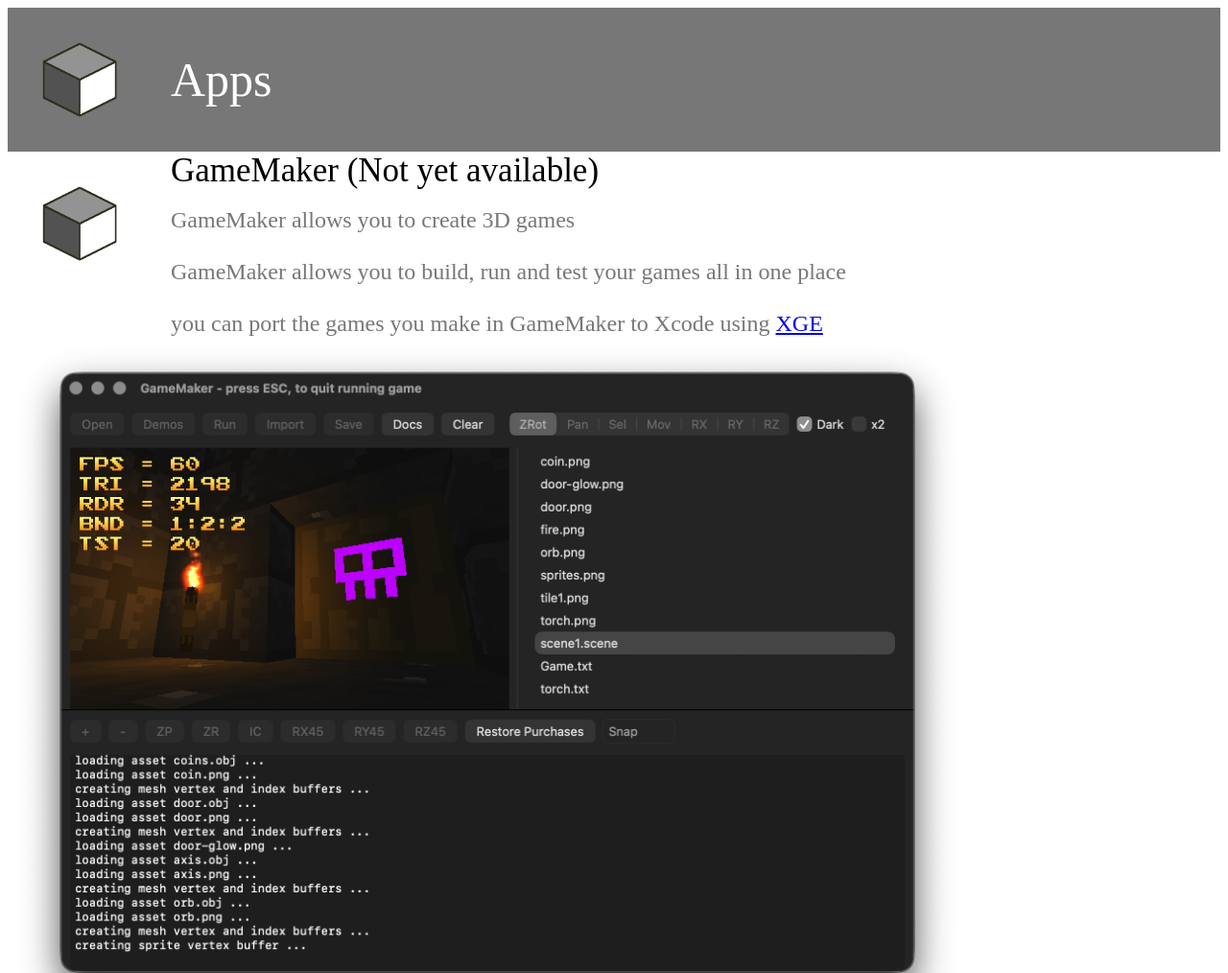
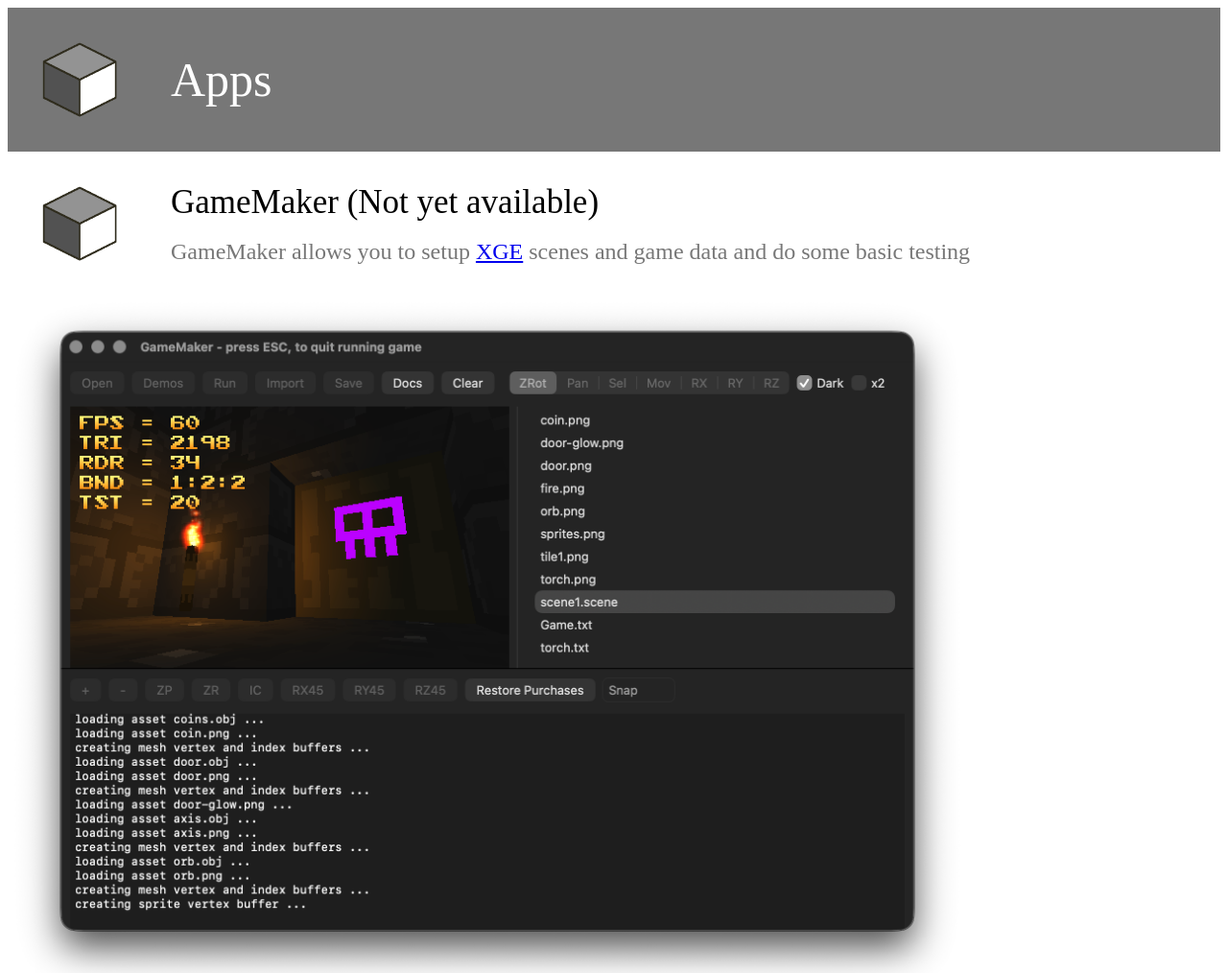
Before and after one commit to devjgames/firemodels, a plain HTML site: page Apps/index.html in a window 1280 px wide. Shown: the top 1014 px of the page at 96% size. Drawn offline with Linux system fonts and the light colour scheme.

Commit message:
updated game maker description
updated game maker description

```diff
--- a/Apps/index.html
+++ b/Apps/index.html
@@ -19,13 +19,7 @@
                    </div>
                    <br/>
                    <div style="font-size:24px;color: #777777FF;">
-                   GameMaker allows you to create 3D games
-                   <br/>
-                   <br/>
-                   GameMaker allows you to build, run and test your games all in one place
-                   <br/>
-                   <br/>
-                   you can port the games you make in GameMaker to Xcode using <a href="https://github.com/devjgames/XGE">XGE</a>
+                   GameMaker allows you to setup <a href="https://github.com/devjgames/XGE">XGE</a> scenes and game data and do some basic testing
                    </div>
                 </div>
             </div>
```
